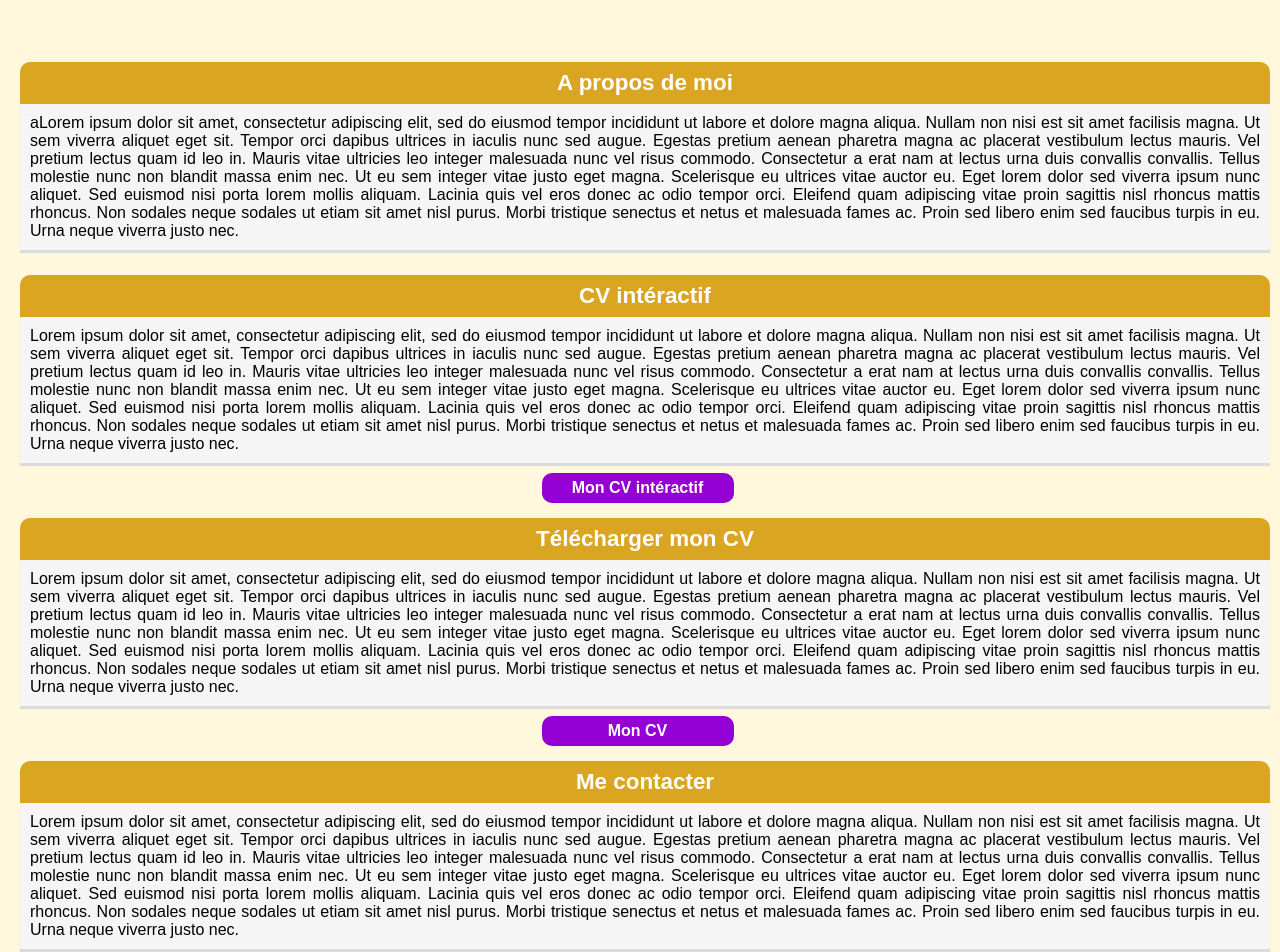
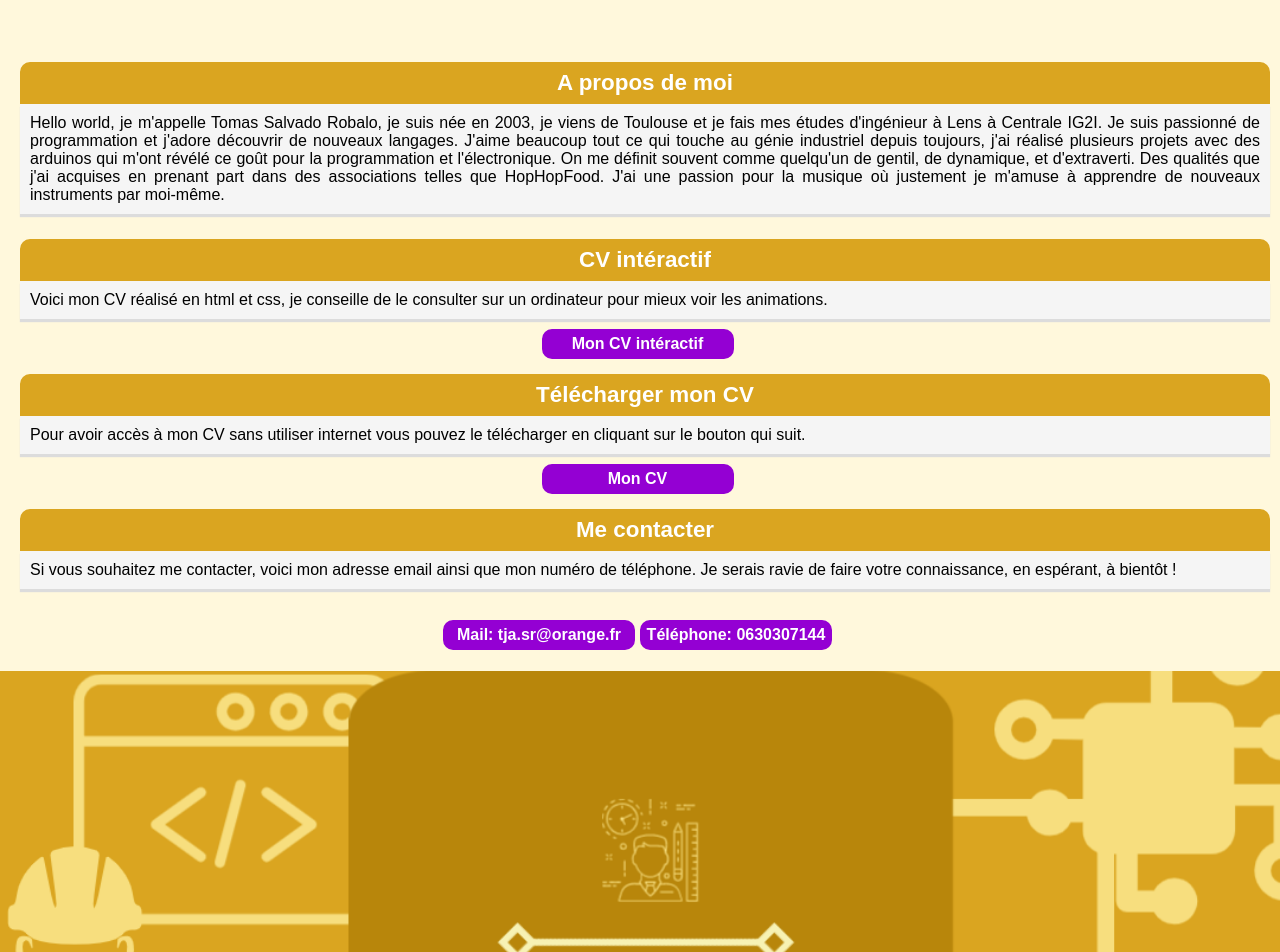
Before and after one commit to CaptainBidou/website, a plain HTML site: page index.html in a window 1280 px wide. Shown: the part 775-1727 px from the top of the page. Drawn offline with Linux system fonts and the light colour scheme.

Commit message:
Update index.html

```diff
--- a/index.html
+++ b/index.html
@@ -174,15 +174,18 @@ align-content: center;
 	<h1 id="Apropos" >A propos de moi</h1>
 	<span id="flex2">
 
-	<p>aLorem ipsum dolor sit amet, consectetur adipiscing elit, sed do eiusmod tempor incididunt ut labore et dolore magna aliqua. Nullam non nisi est sit amet facilisis magna. Ut sem viverra aliquet eget sit. Tempor orci dapibus ultrices in iaculis nunc sed augue. Egestas pretium aenean pharetra magna ac placerat vestibulum lectus mauris. Vel pretium lectus quam id leo in. Mauris vitae ultricies leo integer malesuada nunc vel risus commodo. Consectetur a erat nam at lectus urna duis convallis convallis. Tellus molestie nunc non blandit massa enim nec. Ut eu sem integer vitae justo eget magna. Scelerisque eu ultrices vitae auctor eu. Eget lorem dolor sed viverra ipsum nunc aliquet. Sed euismod nisi porta lorem mollis aliquam. Lacinia quis vel eros donec ac odio tempor orci. Eleifend quam adipiscing vitae proin sagittis nisl rhoncus mattis rhoncus. Non sodales neque sodales ut etiam sit amet nisl purus. Morbi tristique senectus et netus et malesuada fames ac. Proin sed libero enim sed faucibus turpis in eu. Urna neque viverra justo nec.</p></span>
+	<p>Hello world, je m'appelle Tomas Salvado Robalo, je suis née en 2003, je viens de Toulouse et je fais mes études d'ingénieur à Lens à Centrale IG2I.
+Je suis passionné de programmation et j'adore découvrir de nouveaux langages.
+
+J'aime beaucoup tout ce qui touche au génie industriel depuis toujours, j'ai réalisé plusieurs projets avec des arduinos qui m'ont révélé ce goût pour la programmation et l'électronique. On me définit souvent comme quelqu'un de gentil, de dynamique, et d'extraverti. Des qualités que j'ai acquises en prenant part dans des associations telles que HopHopFood. J'ai une passion pour la musique où justement je m'amuse à apprendre de nouveaux instruments par moi-même.</p></span>
 	<h1 id="cvint">CV intéractif</h1>
-	<p>Lorem ipsum dolor sit amet, consectetur adipiscing elit, sed do eiusmod tempor incididunt ut labore et dolore magna aliqua. Nullam non nisi est sit amet facilisis magna. Ut sem viverra aliquet eget sit. Tempor orci dapibus ultrices in iaculis nunc sed augue. Egestas pretium aenean pharetra magna ac placerat vestibulum lectus mauris. Vel pretium lectus quam id leo in. Mauris vitae ultricies leo integer malesuada nunc vel risus commodo. Consectetur a erat nam at lectus urna duis convallis convallis. Tellus molestie nunc non blandit massa enim nec. Ut eu sem integer vitae justo eget magna. Scelerisque eu ultrices vitae auctor eu. Eget lorem dolor sed viverra ipsum nunc aliquet. Sed euismod nisi porta lorem mollis aliquam. Lacinia quis vel eros donec ac odio tempor orci. Eleifend quam adipiscing vitae proin sagittis nisl rhoncus mattis rhoncus. Non sodales neque sodales ut etiam sit amet nisl purus. Morbi tristique senectus et netus et malesuada fames ac. Proin sed libero enim sed faucibus turpis in eu. Urna neque viverra justo nec.</p>
+	<p>Voici mon CV réalisé en html et css, je conseille de le consulter sur un ordinateur pour mieux voir les animations.</p>
 	<div class="flex"><a href="CVINTERACTIF.html" title="Clique pour accéder au cv intéractif" target="-blank" id="cvinté">Mon CV intéractif</a></div>
 	<h1 id="download">Télécharger mon CV</h1>
-	<p>Lorem ipsum dolor sit amet, consectetur adipiscing elit, sed do eiusmod tempor incididunt ut labore et dolore magna aliqua. Nullam non nisi est sit amet facilisis magna. Ut sem viverra aliquet eget sit. Tempor orci dapibus ultrices in iaculis nunc sed augue. Egestas pretium aenean pharetra magna ac placerat vestibulum lectus mauris. Vel pretium lectus quam id leo in. Mauris vitae ultricies leo integer malesuada nunc vel risus commodo. Consectetur a erat nam at lectus urna duis convallis convallis. Tellus molestie nunc non blandit massa enim nec. Ut eu sem integer vitae justo eget magna. Scelerisque eu ultrices vitae auctor eu. Eget lorem dolor sed viverra ipsum nunc aliquet. Sed euismod nisi porta lorem mollis aliquam. Lacinia quis vel eros donec ac odio tempor orci. Eleifend quam adipiscing vitae proin sagittis nisl rhoncus mattis rhoncus. Non sodales neque sodales ut etiam sit amet nisl purus. Morbi tristique senectus et netus et malesuada fames ac. Proin sed libero enim sed faucibus turpis in eu. Urna neque viverra justo nec.</p><div class="flex"><a id="telechargecv" title="Clique pour télécharger"href="SALVADOROBALO_CV.zip">Mon CV</a></div>
+	<p>Pour avoir accès à mon CV sans utiliser internet vous pouvez le télécharger en cliquant sur le bouton qui suit. </p><div class="flex"><a id="telechargecv" title="Clique pour télécharger"href="SALVADOROBALO_CV.zip">Mon CV</a></div>
 	<h1 id="Contact">Me contacter</h1>
 
-	<p>Lorem ipsum dolor sit amet, consectetur adipiscing elit, sed do eiusmod tempor incididunt ut labore et dolore magna aliqua. Nullam non nisi est sit amet facilisis magna. Ut sem viverra aliquet eget sit. Tempor orci dapibus ultrices in iaculis nunc sed augue. Egestas pretium aenean pharetra magna ac placerat vestibulum lectus mauris. Vel pretium lectus quam id leo in. Mauris vitae ultricies leo integer malesuada nunc vel risus commodo. Consectetur a erat nam at lectus urna duis convallis convallis. Tellus molestie nunc non blandit massa enim nec. Ut eu sem integer vitae justo eget magna. Scelerisque eu ultrices vitae auctor eu. Eget lorem dolor sed viverra ipsum nunc aliquet. Sed euismod nisi porta lorem mollis aliquam. Lacinia quis vel eros donec ac odio tempor orci. Eleifend quam adipiscing vitae proin sagittis nisl rhoncus mattis rhoncus. Non sodales neque sodales ut etiam sit amet nisl purus. Morbi tristique senectus et netus et malesuada fames ac. Proin sed libero enim sed faucibus turpis in eu. Urna neque viverra justo nec.</p><div class="flex">
+	<p>Si vous souhaitez me contacter, voici mon adresse email ainsi que mon numéro de téléphone. Je serais ravie de faire votre connaissance, en espérant, à bientôt !</p><div class="flex">
 	<a id="mail" title="M'envoyer un mail" href="mailto:tja.sr@orange.fr">Mail: tja.sr@orange.fr</a>
 	<h4 title="M'appeler">Téléphone: 0630307144</h4></div>
 </span>
```
